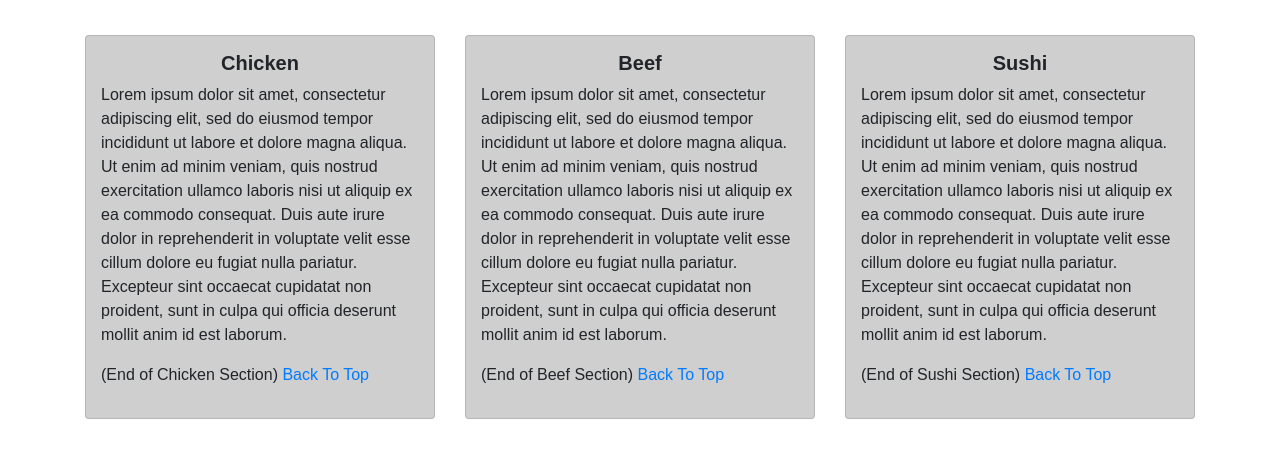
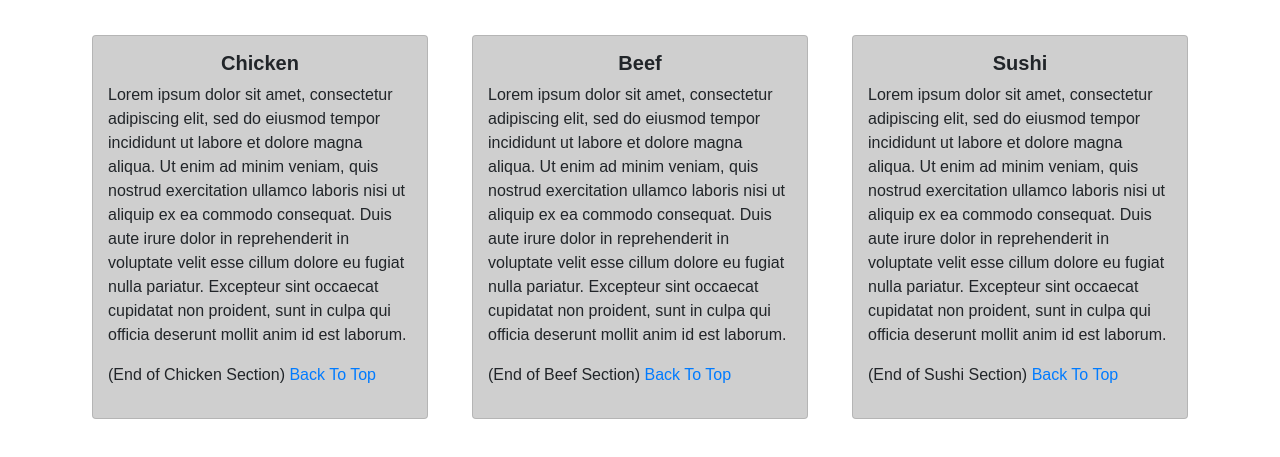
Before and after one commit to MREstepa/html-css-javascript, a website: page module3-solution/index.html in a window 1280 px wide. Shown: the part 125-582 px from the top of the page. Drawn offline with Linux system fonts and the light colour scheme.

Commit message:
Fixed column

```diff
--- a/module3-solution/css/style.css
+++ b/module3-solution/css/style.css
@@ -22,7 +22,7 @@ header {
 }
 .card {
   padding: 15px;
-  margin: 15px;
+  margin: 15px 7px 15px 7px;
   background-color: #cfcfcf;
 }
 .card > h5 {  /* dish title */
--- a/module3-solution/index.html
+++ b/module3-solution/index.html
@@ -46,7 +46,8 @@
     <section>
       <div class="container">
         <div class="row">
-          <div class="col-md col-sm card" id="chicken-section">
+          <div class="col-md-4 col-sm-6" id="chicken-section">
+            <div class="card">
               <h5 class="center">Chicken</h5>
               <p>
                 Lorem ipsum dolor sit amet, consectetur adipiscing elit, sed do eiusmod tempor
@@ -58,7 +59,9 @@
               </p>
               <p>(End of Chicken Section) <a href="#top">Back To Top</a></p>
             </div>
-          <div class="col-md col-sm card" id="beef-section">
+          </div>
+          <div class="col-md-4 col-sm-6" id="beef-section">
+            <div class="card">
               <h5 class="center">Beef</h5>
               <p>
                 Lorem ipsum dolor sit amet, consectetur adipiscing elit, sed do eiusmod tempor
@@ -70,7 +73,9 @@
               </p>
               <p>(End of Beef Section) <a href="#top">Back To Top</a></p>
             </div>
-          <div class="col-md col-sm-12 card" id="sushi-section">
+          </div>
+          <div class="col-md-4 col-sm-12" id="sushi-section">
+            <div class="card">
               <h5 class="center">Sushi</h5>
               <p>
                 Lorem ipsum dolor sit amet, consectetur adipiscing elit, sed do eiusmod tempor
@@ -81,6 +86,7 @@
                 deserunt mollit anim id est laborum.
               </p>
               <p>(End of Sushi Section) <a href="#top">Back To Top</a></p>
+            </div>
           </div>
         </div>
       </div>
```
Lines whose indentation alone changed are shown as unchanged.
